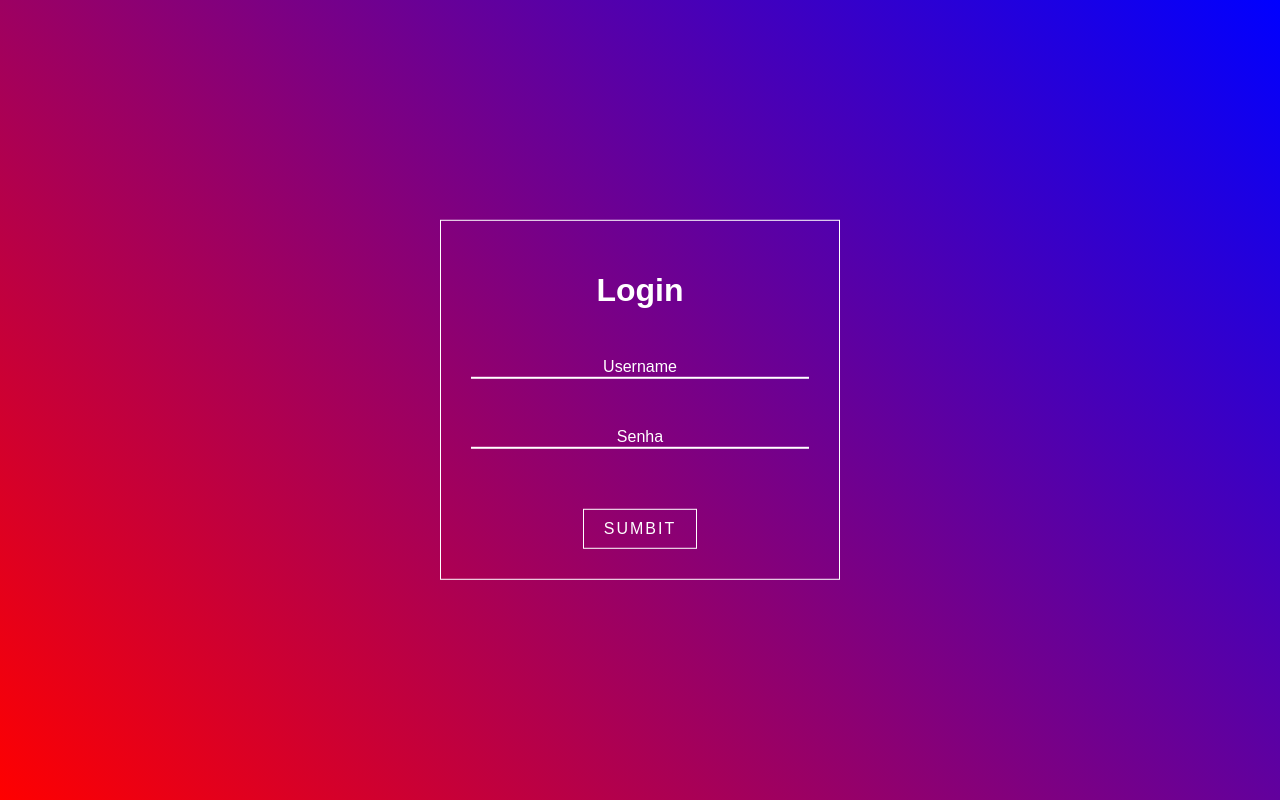
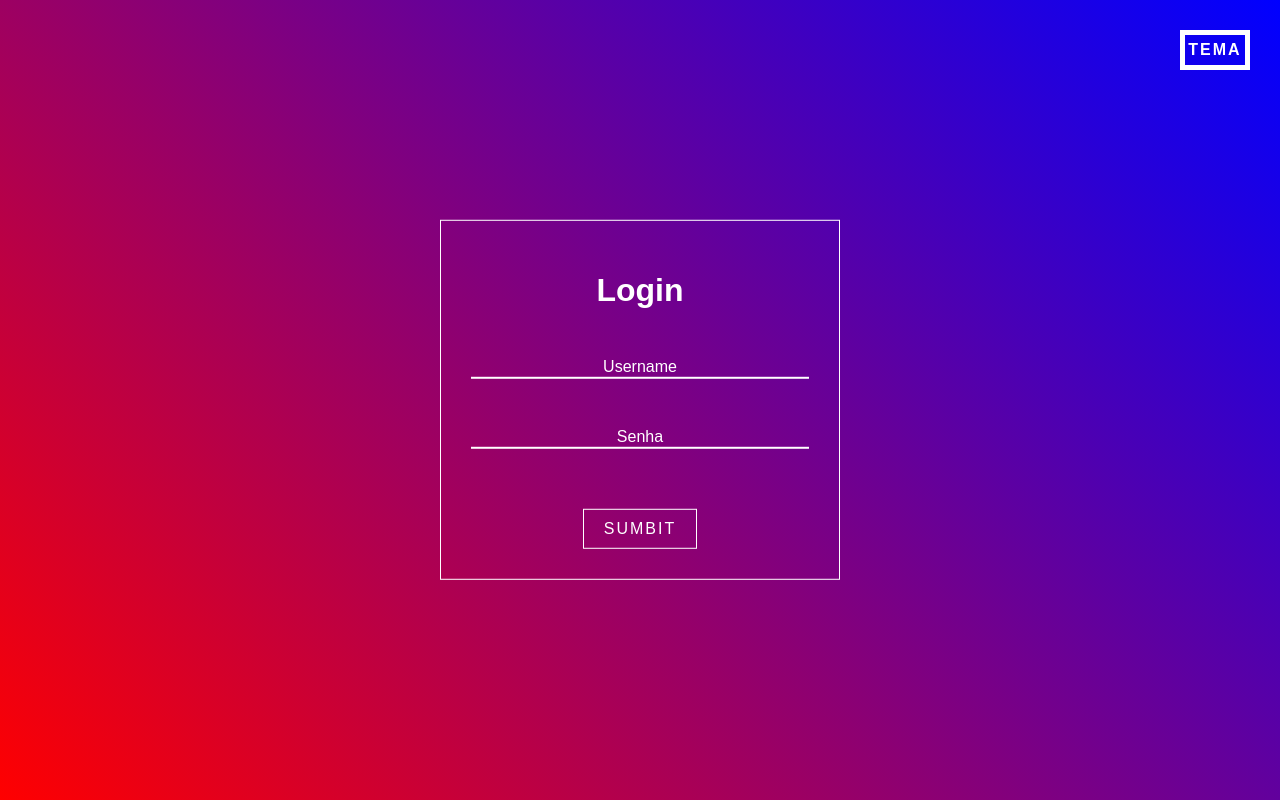
Before and after one commit to RelixDX/Tela-de-Login, a plain HTML site: page index.html in a window 1280 px wide. Drawn offline with Linux system fonts and the light colour scheme.

Commit message:
Index, Style e README modificados e JS criado

```diff
--- a/index.html
+++ b/index.html
@@ -7,7 +7,7 @@
     <title>Login</title>
     <link rel="stylesheet" href="style.css">
 </head>
-<body>
+<body class="light" id="LD">
     <div class="boxLogin">
             <h1>Login</h1>
                 <div class="inputBar">
@@ -24,5 +24,8 @@
                 </div>
             <a href="" class="button">Sumbit</a>
     </div>
+    <div class="buttonLD">TEMA</div>
+
+            <script src="script.js"></script>
 </body>
 </html>
--- a/style.css
+++ b/style.css
@@ -68,3 +68,28 @@ h1{
 .button:hover{
     border-color: rgba(255, 255, 255, 0.5);
 }
+.buttonLD{
+    color: #fff;
+    width: 70px;
+    height: 40px;
+    background-color: transparent;
+    position: fixed;
+    top: 30px;
+    right: 30px;
+    border: 5px solid #fff;
+    font-size: 16px;
+    display: flex;
+    justify-content: center;
+    align-items: center;
+    font-weight: bold;
+    letter-spacing: 2px;
+    cursor: pointer;
+}
+.buttonLD:hover{
+    border-color: #999;
+    color: #999;
+}
+.dark{
+    filter: invert(100%);
+    background: linear-gradient(45deg, #0ff, #ff0);
+}
```
Also changed, not shown: 1 other file.
